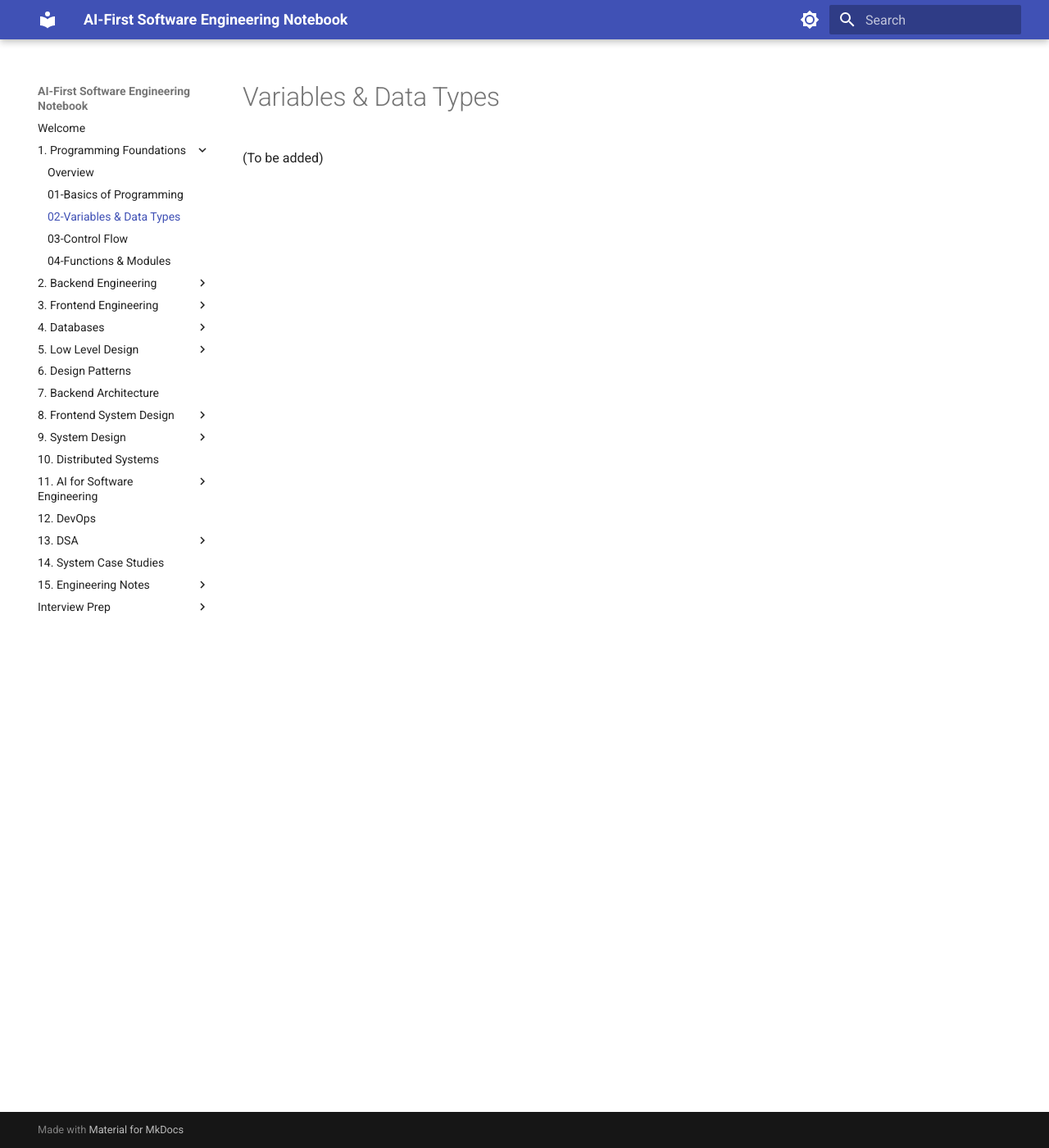
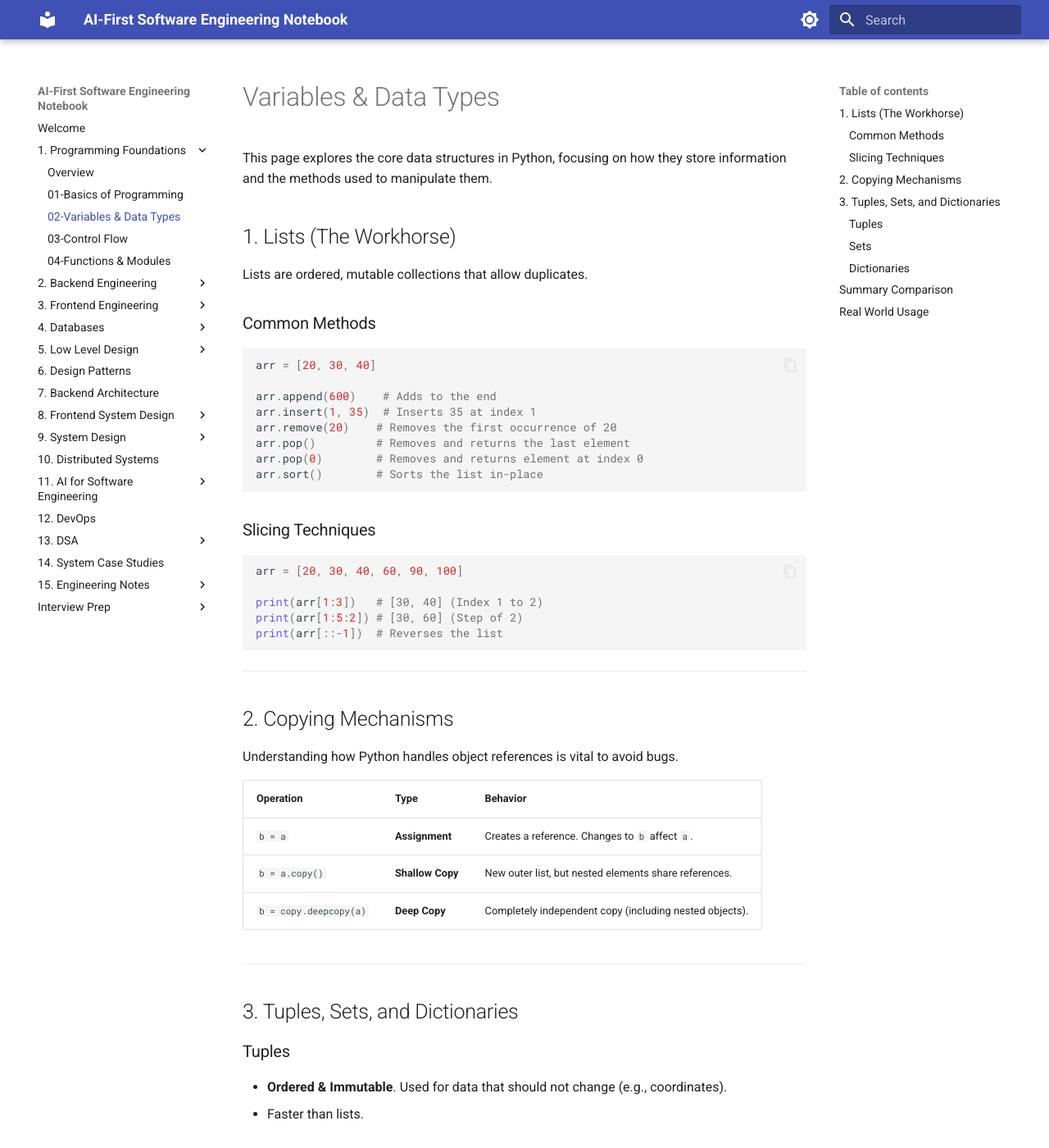
Before and after one commit to ergauravgoyal/ai-first-software-engineer, an MkDocs documentation site: the page built from docs/01-programming-foundations/02-variables-datatypes.md, in a window 1280 px wide and 1400 px high. Shown: the whole window at 82% size. Built offline with MkDocs 1.6.1 and Material for MkDocs 9.7.7, drawn with Linux system fonts in a browser that asks for light colours; some of the changed text lies outside the part shown.

````diff
--- a/docs/01-programming-foundations/02-variables-datatypes.md
+++ b/docs/01-programming-foundations/02-variables-datatypes.md
@@ -1,3 +1,75 @@
 # Variables & Data Types
 
-(To be added)
+This page explores the core data structures in Python, focusing on how they store information and the methods used to manipulate them.
+
+## 1. Lists (The Workhorse)
+Lists are ordered, mutable collections that allow duplicates.
+
+### Common Methods
+```python
+arr = [20, 30, 40]
+
+arr.append(600)    # Adds to the end
+arr.insert(1, 35)  # Inserts 35 at index 1
+arr.remove(20)    # Removes the first occurrence of 20
+arr.pop()         # Removes and returns the last element
+arr.pop(0)        # Removes and returns element at index 0
+arr.sort()        # Sorts the list in-place
+```
+
+### Slicing Techniques
+```python
+arr = [20, 30, 40, 60, 90, 100]
+
+print(arr[1:3])   # [30, 40] (Index 1 to 2)
+print(arr[1:5:2]) # [30, 60] (Step of 2)
+print(arr[::-1])  # Reverses the list
+```
+
+---
+
+## 2. Copying Mechanisms
+Understanding how Python handles object references is vital to avoid bugs.
+
+| Operation | Type | Behavior |
+| --- | --- | --- |
+| `b = a` | **Assignment** | Creates a reference. Changes to `b` affect `a`. |
+| `b = a.copy()` | **Shallow Copy** | New outer list, but nested elements share references. |
+| `b = copy.deepcopy(a)`| **Deep Copy** | Completely independent copy (including nested objects). |
+
+---
+
+## 3. Tuples, Sets, and Dictionaries
+
+### Tuples
+- **Ordered & Immutable**. Used for data that should not change (e.g., coordinates).
+- Faster than lists.
+
+### Sets
+- **Unordered & Unique**. Used for membership testing and removing duplicates.
+- **Performance**: Average $O(1)$ lookup time due to hash tables.
+
+### Dictionaries
+- **Key-Value Pairs**.
+- Efficient for looking up data by a unique identifier.
+
+---
+
+## Summary Comparison
+
+| Feature | List | Tuple | Set |
+| --- | --- | --- | --- |
+| **Syntax** | `[ ]` | `( )` | `{ }` |
+| **Ordered** | Yes | Yes | No |
+| **Mutable** | Yes | No | Yes |
+| **Duplicates** | Yes | Yes | No |
+| **Indexing** | Yes | Yes | No |
+| **Performance** | Standard | Fast | Fast Lookup |
+
+---
+
+## Real World Usage
+- **Lists**: Storing a collection of user IDs.
+- **Tuples**: Returning multiple values from a function.
+- **Sets**: Finding unique tags in a blog system.
+- **Dictionaries**: Caching database query results.
--- a/mkdocs.yml
+++ b/mkdocs.yml
@@ -36,6 +36,7 @@
       - "04-Functions & Modules": "01-programming-foundations/04-functions-modules.md"
   - 2. Backend Engineering:
       - Python:
+          - "Level 0: Python Basics": "02-backend-engineering/python/00-python-basics.md"
           - "01-Object Oriented Programming": "02-backend-engineering/python/01-oop.md"
           - "02-Web Fundamentals & Django": "02-backend-engineering/python/02-web-fundamentals-django.md"
           - "03-DRF & REST APIs": "02-backend-engineering/python/03-rest-apis.md"
````
Also changed, not shown: docs/01-programming-foundations/01-basics.md (+36 -2 lines), docs/02-backend-engineering/python/00-python-basics.md (added, +247 -0 lines), docs/02-backend-engineering/python/01-oop.md (+1 -1 lines), 1 other file.
